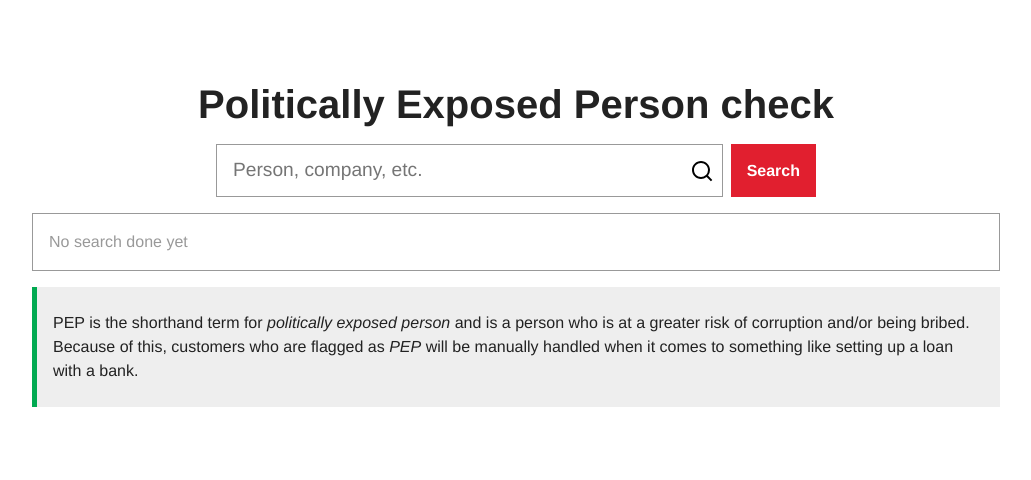
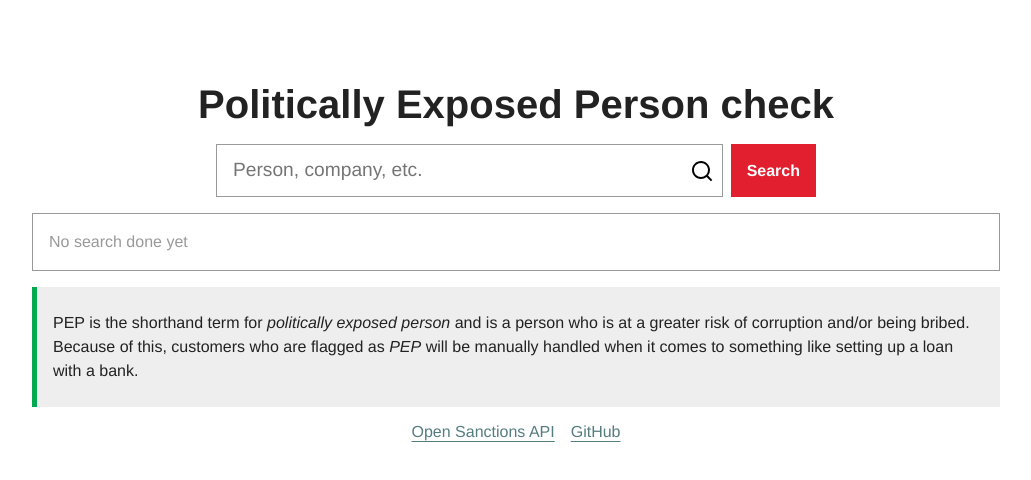
Before and after one commit to annelineguttormsen/stacc-code-challenge-public, a Vue app: page / in a window 1280 px wide. Shown: the top 480 px of the page, without its empty margins (124-1155 px from the left). Built offline with nearby package versions, Linux system fonts and the light colour scheme.

Commit message:
chore: added footer

```diff
--- a/src/App.vue
+++ b/src/App.vue
@@ -2,6 +2,16 @@
   <main class="layout">
     <router-view/>
   </main>
+  <footer>
+    <ul>
+      <li>
+        <a href="https://www.opensanctions.org/docs/api/" target="_blank">Open Sanctions API</a>
+      </li>
+      <li>
+        <a href="https://github.com/annelineguttormsen/stacc-code-challenge-public" target="_blank">GitHub</a>
+      </li>
+    </ul>
+  </footer>
 </template>
 
 <style lang="scss">
@@ -12,4 +22,14 @@
     margin: 0 auto;
     padding: 5rem 1rem 1rem;
   }
+  footer {
+    ul {
+      list-style-type: none;
+      display: flex;
+      justify-content: center;
+      gap: 1rem;
+      flex-flow: row wrap;
+      padding: 0;
+    }
+  }
 </style>
--- a/src/assets/scss/_main.scss
+++ b/src/assets/scss/_main.scss
@@ -1,3 +1,5 @@
+@import 'variables';
+
 * {
     box-sizing: border-box;
     margin: 0;
@@ -26,6 +28,20 @@ p {
     margin: 1rem 0;
     line-height: 1.5;
     word-break: break-word;
+}
+a {
+    text-underline-offset: 0.25rem;
+    color: var(--blue-color-darkest);
+    &:visited {
+        color: var(--blue-color-darkest);
+    }
+    &:focus {
+        outline: 3px solid var(--blue-color-dark);
+    }
+    &:active {
+        color: #222;
+        outline: none;
+    }
 }
 table {
     border: 0;
@@ -83,4 +99,3 @@ th, td {
         }
     }
 }
-@import 'variables'
--- a/src/assets/scss/_variables.scss
+++ b/src/assets/scss/_variables.scss
@@ -8,6 +8,8 @@
     --green-color: #01a951;
 
     --blue-color: #87c8cd;
+    --blue-color-dark: #65969a;
+    --blue-color-darkest: #547d80;
 
     --gray-color: #999;
     --light-gray-color: #eee;
```
